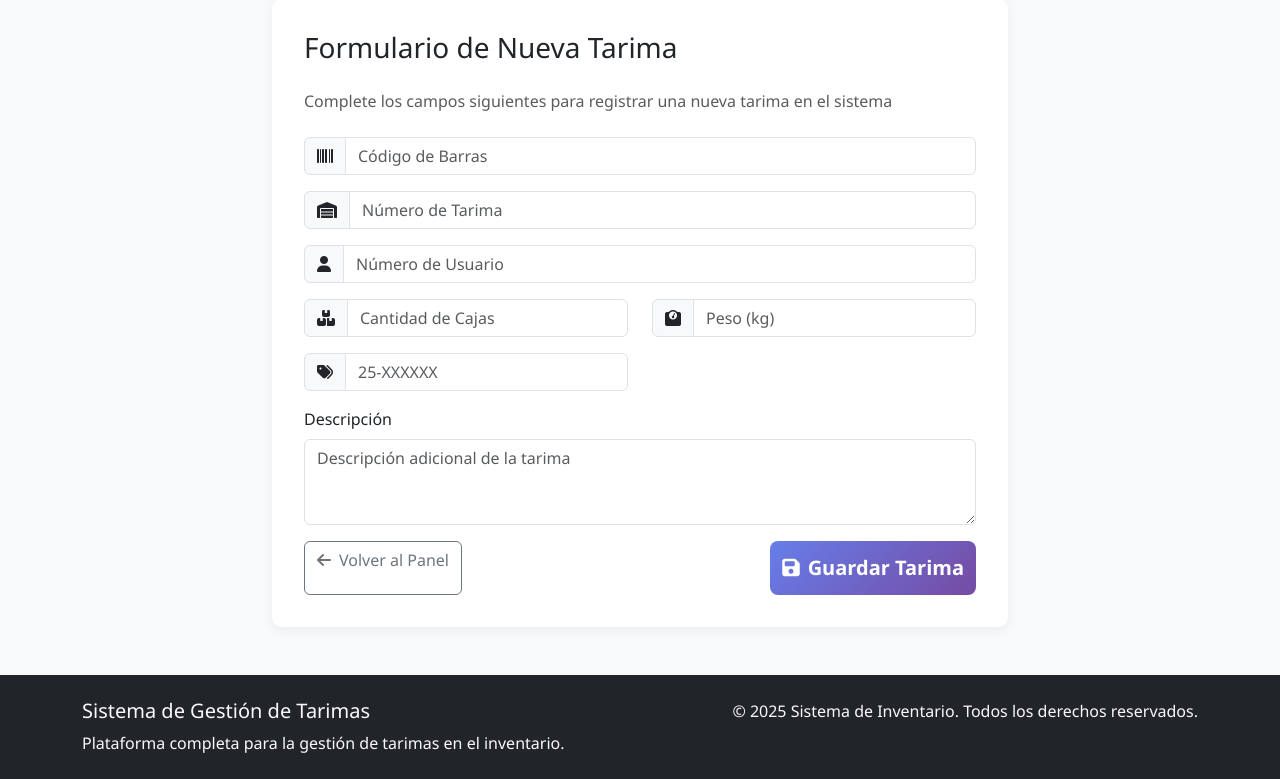
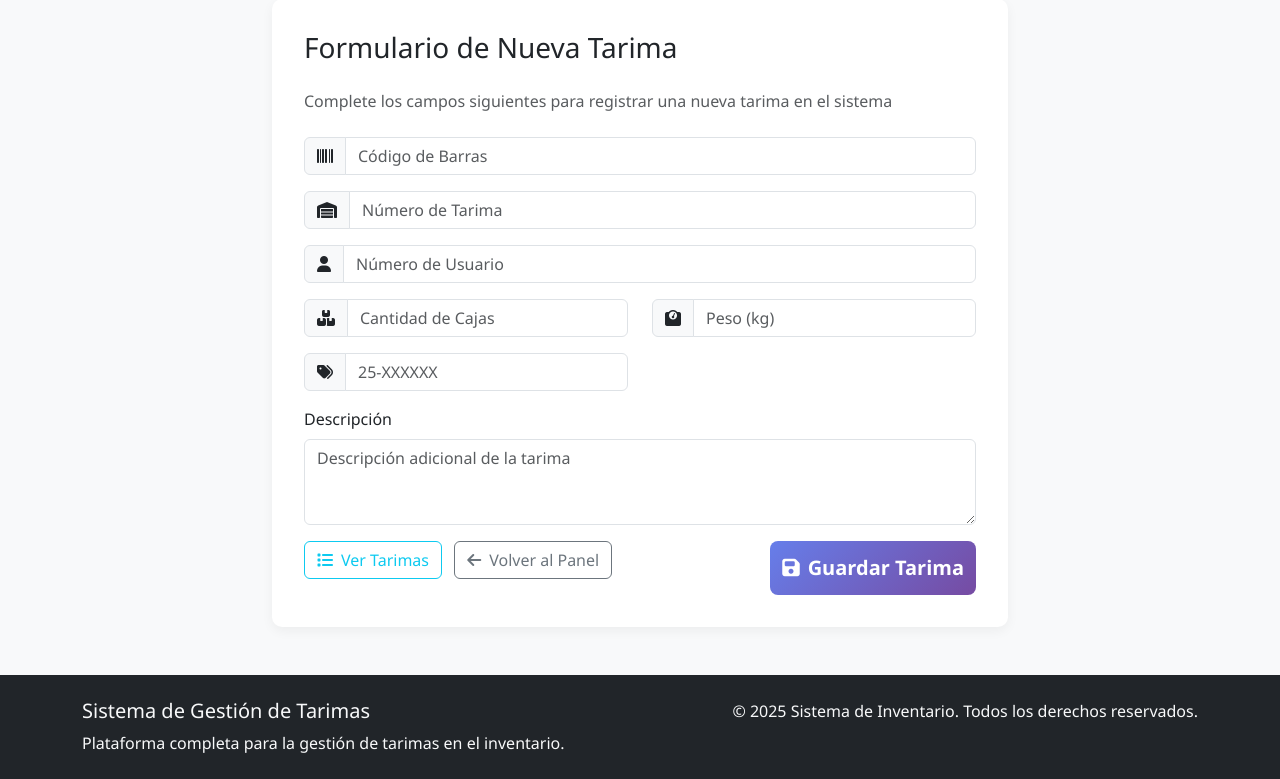
Before and after one commit to nicos92/appphp, a PHP site: the page made by views/tarimas/nueva_tarima.php in a window 1280 px wide. Shown: the part 145-924 px from the top of the page. Run offline with PHP 8.4, Linux system fonts and the light colour scheme; the template is opened without the code that fills it, so the values that code supplies are empty; some libraries are stand-ins or nearby versions.

Commit message:
feat: botones para ver o ingresar tarimas

```diff
--- a/views/tarimas/nueva_tarima.php
+++ b/views/tarimas/nueva_tarima.php
@@ -99,9 +99,14 @@
                     </div>
 
                     <div class="d-flex justify-content-between">
-                        <a href="<?= BASE_URL ?>/dashboard" class="btn btn-outline-secondary">
-                            <i class="fas fa-arrow-left me-2"></i>Volver al Panel
-                        </a>
+                        <div>
+                            <a href="<?= BASE_URL ?>/tarimas" class="btn btn-outline-info me-2">
+                                <i class="fas fa-list me-2"></i>Ver Tarimas
+                            </a>
+                            <a href="<?= BASE_URL ?>/dashboard" class="btn btn-outline-secondary">
+                                <i class="fas fa-arrow-left me-2"></i>Volver al Panel
+                            </a>
+                        </div>
                         <button type="submit" class="btn btn-submit btn-lg">
                             <i class="fas fa-save me-2"></i>Guardar Tarima
                         </button>
```
Also changed, not shown: views/tarimas/listar_tarimas.php (+8 -3 lines).
